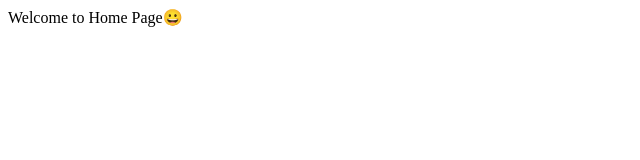
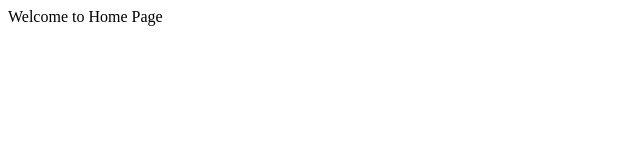
Before and after one commit to anggi-suhetiani/anggi-suhetiani.github.io, a plain HTML site: page index.html in a window 1280 px wide. Shown: the full height of the page, 0-640 px from the left. Drawn offline with Linux system fonts and the light colour scheme.

Commit message:
Update index.html

```diff
--- a/index.html
+++ b/index.html
@@ -6,6 +6,6 @@
     <title>Anggi Suhetiani</title>
 </head>
 <body>
-    Welcome to Home Page😀
+    Welcome to Home Page
 </body>
 </html>
```
